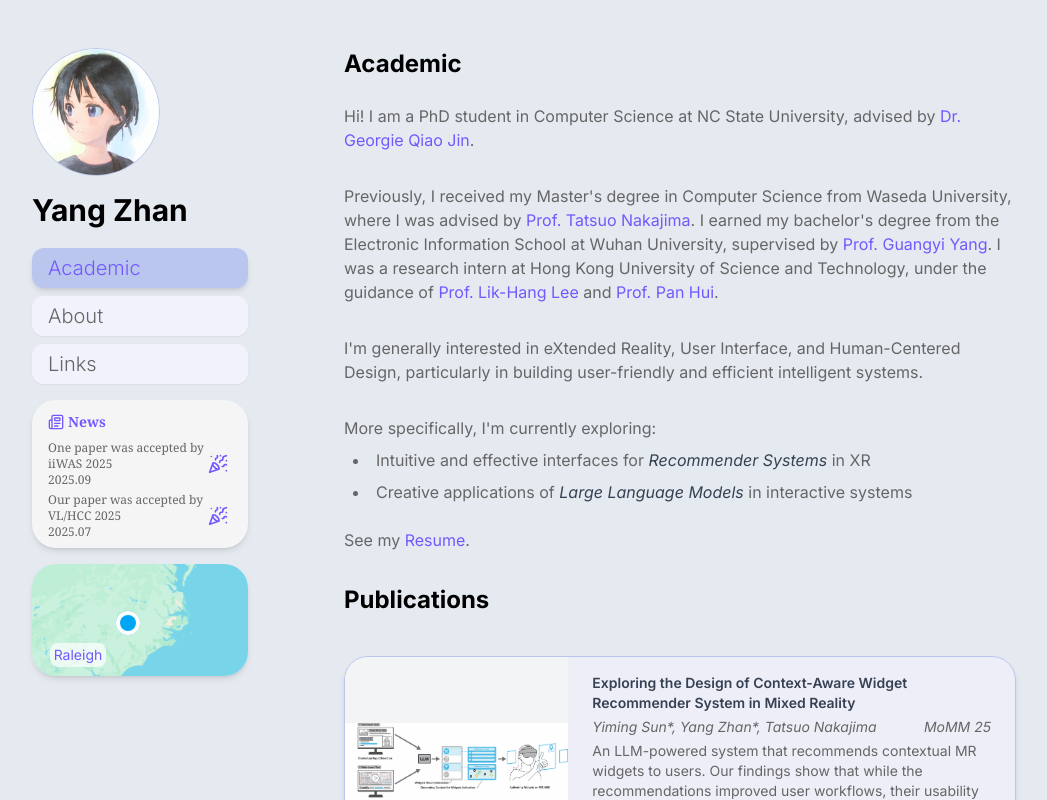
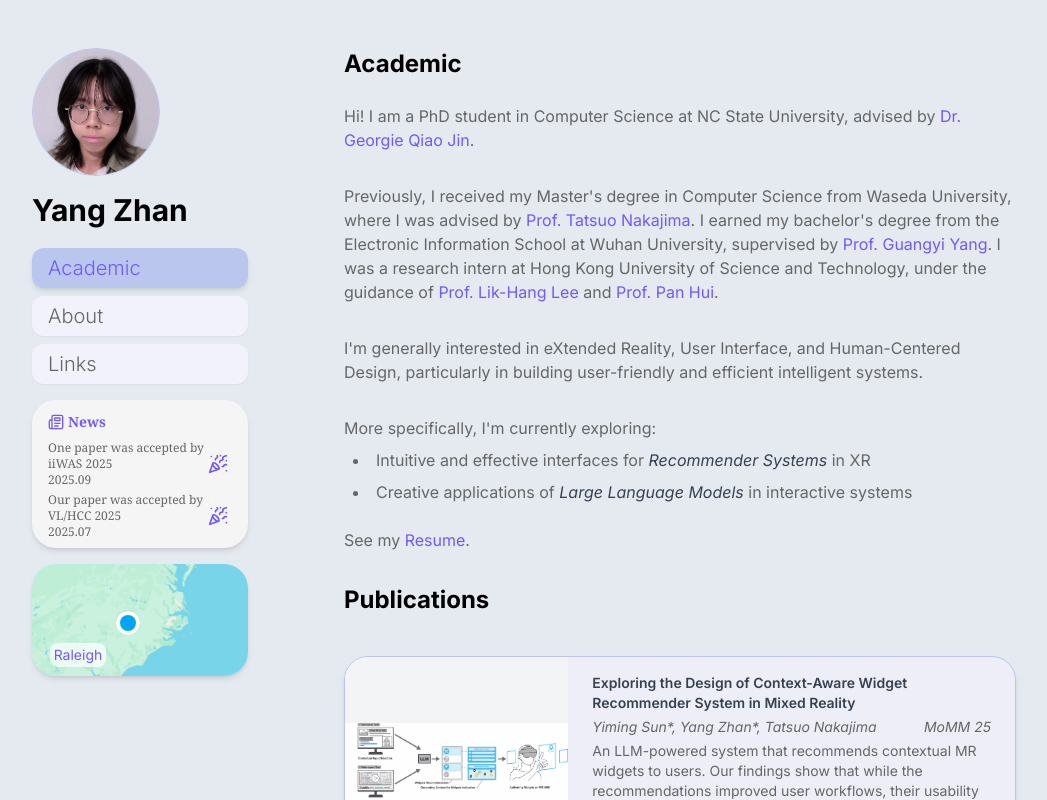
Before and after one commit to SN-F-QR/academic-personal, a React (Vite) app: page / in a window 1280 px wide. Shown: the whole page, without its empty margins (52-1099 px from the left). Built offline with nearby package versions, Linux system fonts and the light colour scheme.

Commit message:
📝 Doc: update avatar

```diff
--- a/src/components/NavBar.tsx
+++ b/src/components/NavBar.tsx
@@ -9,7 +9,7 @@ const NavBar: React.FC = () => {
       <img
         src="./avatar.png"
         alt="avatar of Yang Zhan"
-        className="mt-4 h-32 w-32 rounded-full border border-purple-mid"
+        className="mt-4 h-32 w-32 rounded-full border border-purple-mid object-cover"
       />
       <h1 className="place-self-start font-sans text-3xl font-bold">
         Yang Zhan
```
Also changed, not shown: public/avatar.png, 1 other file (tests, documents, lock files or other folders).
